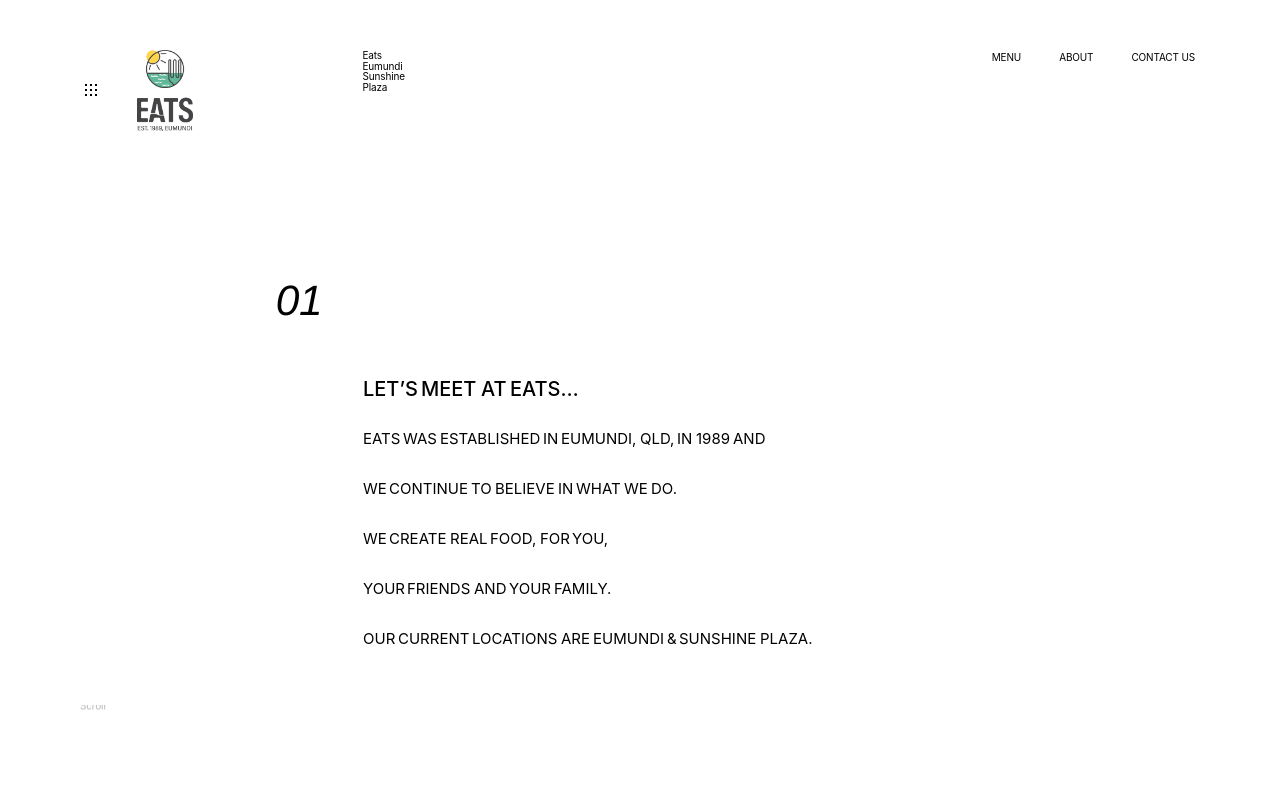
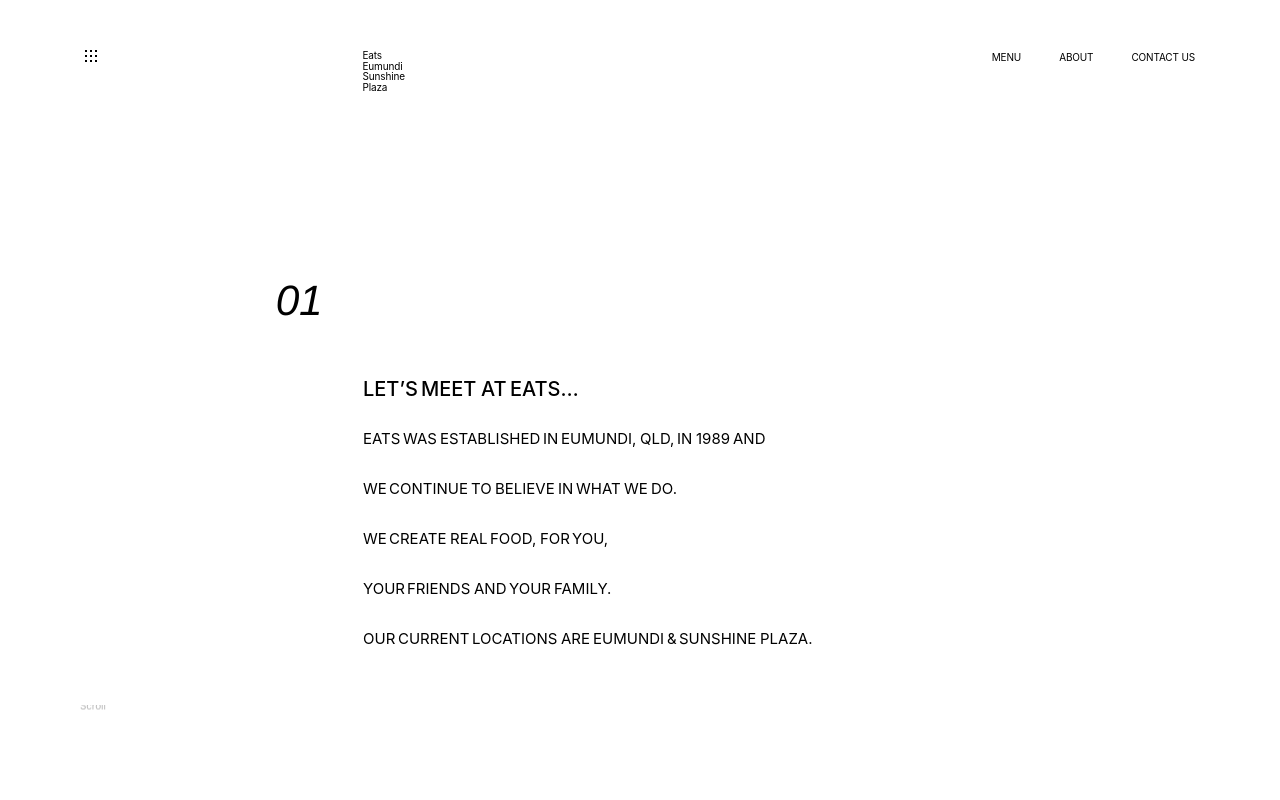
Before and after one commit to ayatullah-ayat/eatseumundi-app, a plain HTML site: page index.html in a window 1280 px wide. Shown: the top 800 px of the page. Drawn offline with nearby package versions, Linux system fonts and the light colour scheme; animation ran at ten frames a second; a web font is replaced by a local one.

Commit message:
delete logo

```diff
--- a/index.html
+++ b/index.html
@@ -121,7 +121,6 @@
               </div>
               <div class="header__navbar-item header__brand" style="background-color:white">
                 <a href="index.html">
-                  <img class="img-fluid w-25" src="assets/images/Logo/eats-logo.png">
                 </a>
               </div>
             </div>
```
